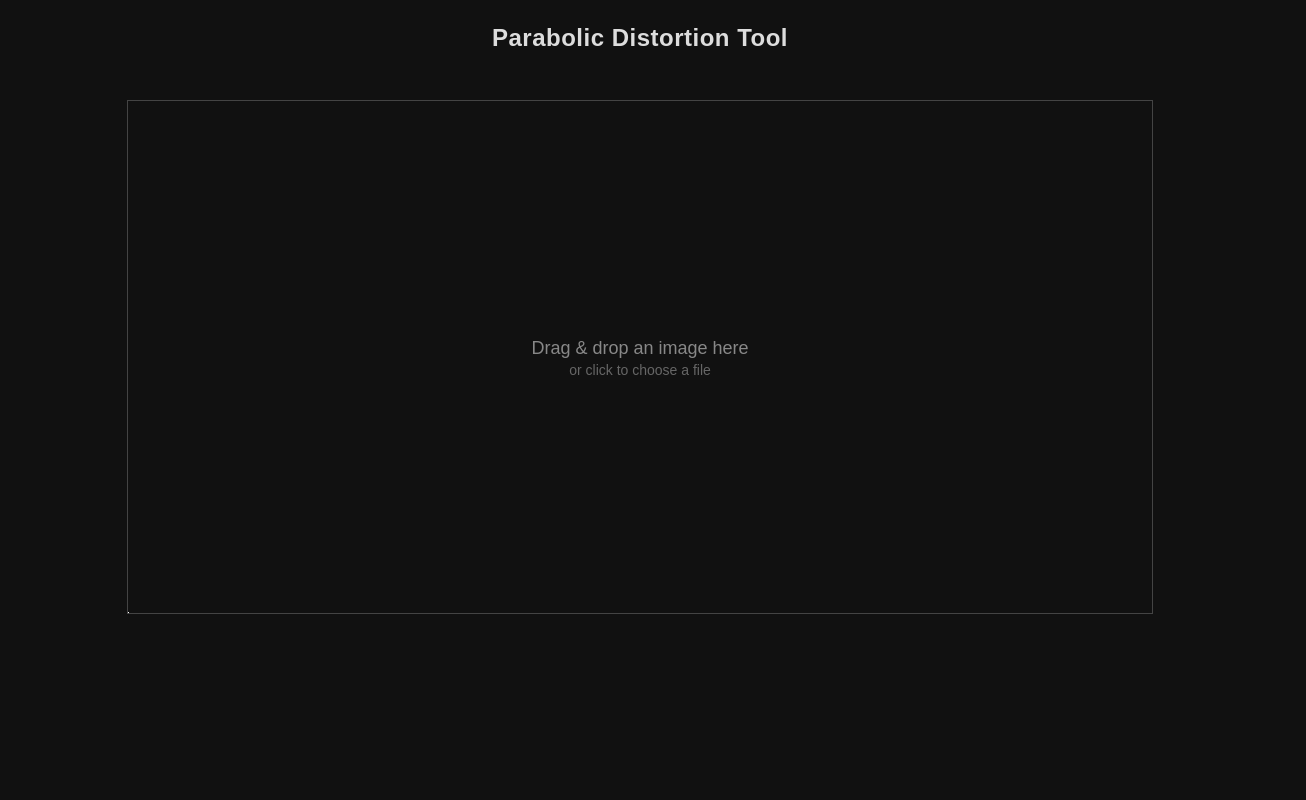
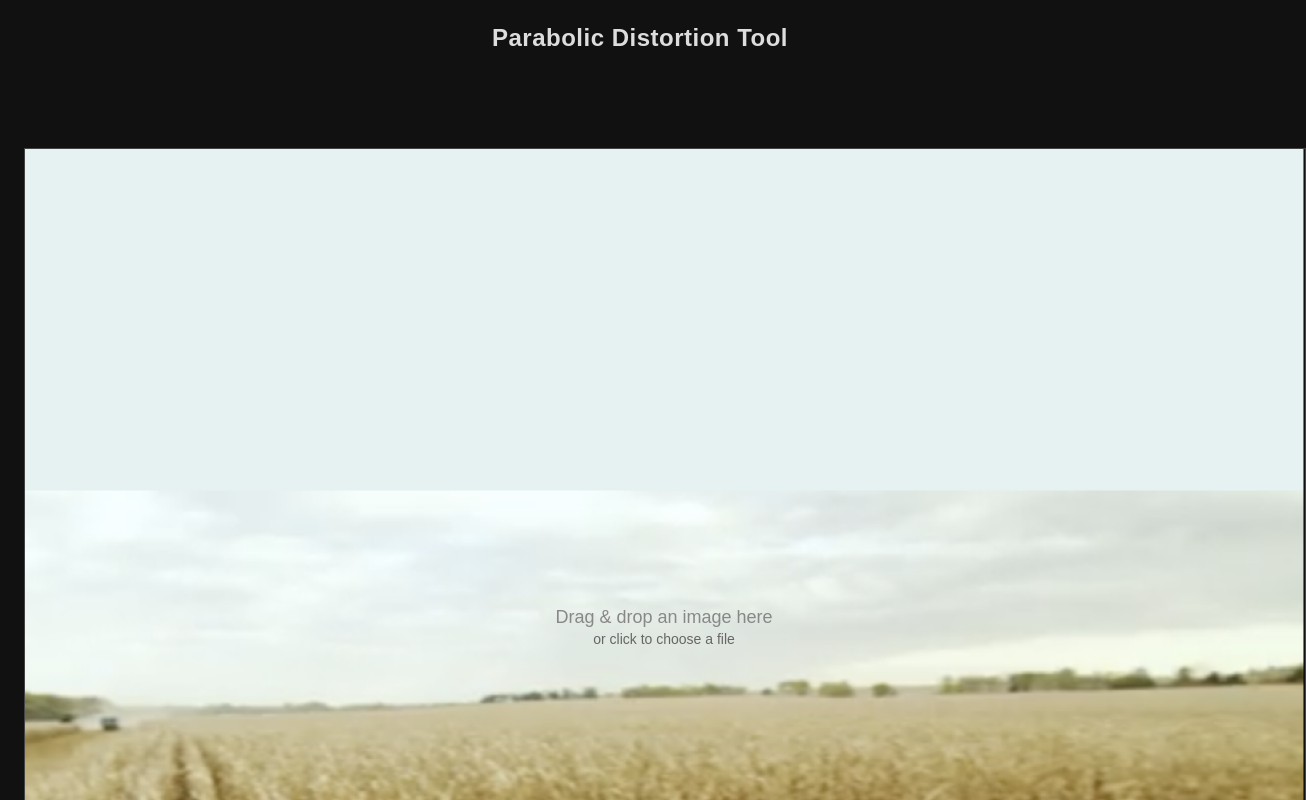
Before and after one commit to ma77os/hud-distort-tool, a plain HTML site: page index.html in a window 1280 px wide. Shown: the top 800 px of the page, 1306 px wide, since content can reach past the window. Drawn offline with Linux system fonts and the light colour scheme.

Commit message:
added bg layer and fixed px aspect.

```diff
--- a/index.html
+++ b/index.html
@@ -24,18 +24,48 @@
     }
     canvas {
         border: 1px solid #444;
-        max-width: 90vw;
-        max-height: 70vh;
+        /*max-width: 90vw;*/
+        /*max-height: 70vh;*/
         transition: border-color 0.2s;
     }
     canvas.drag-over {
         border-color: #0af;
         border-width: 2px;
     }
+    .main-container {
+        margin-left: auto;
+        margin-right: auto;
+        margin-top: 3rem;
+        position: relative;
+        width: 1280px;
+        height: 960px;
+    }
+    .background-container {
+        width: 100%;
+        height: 100%;
+        position: absolute;
+        top:0;
+        left:0;
+        z-index: 2;
+    }
+    .background{
+        width: 100%;
+        display: inline-block;
+    }
     .canvas-container {
-        position: relative;
+        position: absolute;
+        top:0;
+        left:0;
         display: inline-block;
         cursor: pointer;
+        width: 100%;
+        height: 100%;
+        z-index: 10;
+    }
+    #glcanvas{
+        width: 100%;
+        height: 100%;
+        display: block;
     }
     .drop-hint {
         position: absolute;
@@ -117,20 +147,31 @@
     <button id="downloadBtn" class="hidden">Download PNG</button>
 </div>
 
-<div class="canvas-container">
-    <canvas id="glcanvas" width="1024" height="512"></canvas>
-    <div class="drop-hint" id="dropHint">Drag & drop an image here<br><span style="font-size: 14px; color: #666;">or click to choose a file</span></div>
+<div class="main-container">
+    <div class="background-container">
+        <img class="background" src="background.png"/>
+    </div>
+    <div class="canvas-container">
+        <canvas id="glcanvas"></canvas>
+        <div class="drop-hint" id="dropHint">Drag & drop an image here<br><span style="font-size: 14px; color: #666;">or click to choose a file</span></div>
+    </div>
 </div>
 
 <script>
 // ------------------ WebGL Setup ------------------
 
 const canvas = document.getElementById("glcanvas");
+canvas.width  = canvas.clientWidth;
+canvas.height = canvas.clientHeight;
 const gl = canvas.getContext("webgl2", { preserveDrawingBuffer: true, alpha: true });
+gl.viewport(0, 0, canvas.width, canvas.height);
 
 if (!gl) {
     alert("WebGL2 not supported.");
 }
+
+
+
 
 // Enable transparency
 gl.enable(gl.BLEND);
@@ -199,6 +240,16 @@ void main() {
 }
 
 `;
+
+
+// ----- background canvas (not curved) -----
+const backgroundCanvas = document.getElementById("background");
+const gl2 = canvas.getContext("webgl2", { preserveDrawingBuffer: true, alpha: true });
+
+
+
+
+
 
 // ------------------ Shader Compiler ------------------
 
```
Also changed, not shown: background.png (added).
